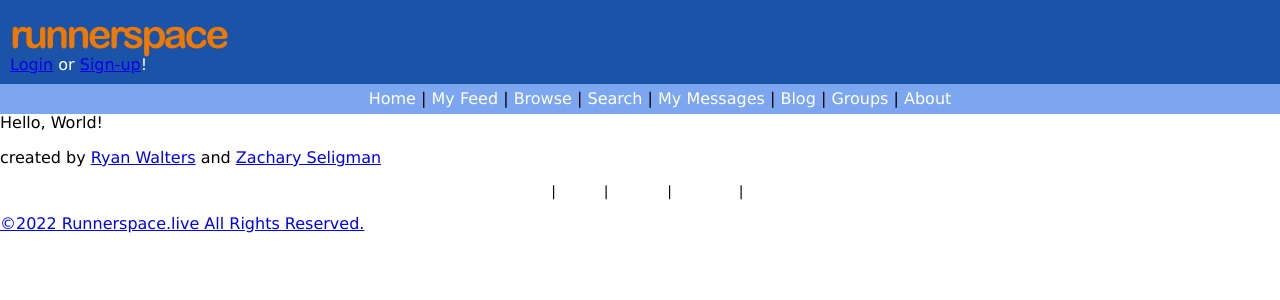
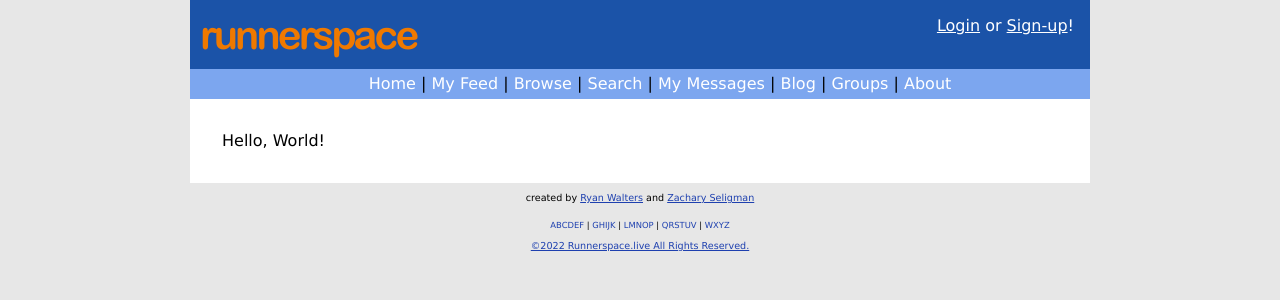
Before and after one commit to Xevion/runnerspace, a Flask app: page / in a window 1280 px wide. Shown: the top 300 px of the page. Run offline with Flask 2, Linux system fonts and the light colour scheme.

Commit message:
Improve body background height and link coloring, footer font sizing
More miscellaneous styling changes

```diff
--- a/static/styles.css
+++ b/static/styles.css
@@ -5,15 +5,20 @@
 body, html {
   font-family: Verdana, Arial, sans-serif, Helvetica;
   margin: 0;
+  background-color: #e7e7e7;
+  line-height: 1.225;
 }
 
-#content {
+.content-outer {
   width: 900px;
   max-width: 100%;
   margin: 0 auto;
 }
-#content .content-inner {
-  margin: 2em;
+.content-outer .content {
+  background-color: white;
+}
+.content-outer .content .content-inner {
+  padding: 2em;
 }
 
 #logo {
@@ -26,11 +31,15 @@ body, html {
 .header-primary {
   background-color: #1b53a8;
   padding: 10px;
+  position: relative;
 }
 .header-primary .header-login {
+  position: absolute;
+  top: 1em;
+  right: 1em;
   color: white;
 }
-.header-primary .header-login .username {
+.header-primary .header-login a {
   text-decoration: underline;
   color: white !important;
 }
@@ -45,6 +54,18 @@ body, html {
   margin: auto auto;
 }
 
+a {
+  color: #1E40AF;
+}
+
+nav a {
+  color: white;
+}
+
+footer a {
+  color: #1E40AF;
+}
+
 nav .links, footer .links {
   margin: 0;
   list-style: none;
@@ -54,7 +75,11 @@ nav .links li, footer .links li {
 }
 nav .links li a, footer .links li a {
   text-decoration: none;
-  color: white;
+}
+
+footer {
+  font-size: 60%;
+  text-align: center;
 }
 
 footer .links {
@@ -73,4 +98,29 @@ nav .links li:not(:last-child)::after, footer .links li:not(:last-child)::after
   color: black;
 }
 
+.form-subtext {
+  text-align: center;
+  font-size: 1em;
+}
+
+form {
+  margin: 0 auto;
+  width: fit-content;
+}
+form.login-form {
+  border: 1px solid darkblue;
+  padding: 10px;
+}
+form .field {
+  padding: 4px;
+}
+form .field .checkbox {
+  margin-left: auto;
+}
+form button {
+  border-radius: 0px;
+  width: 15em;
+  margin: 0 auto;
+}
+
 /*# sourceMappingURL=styles.css.map */
```
